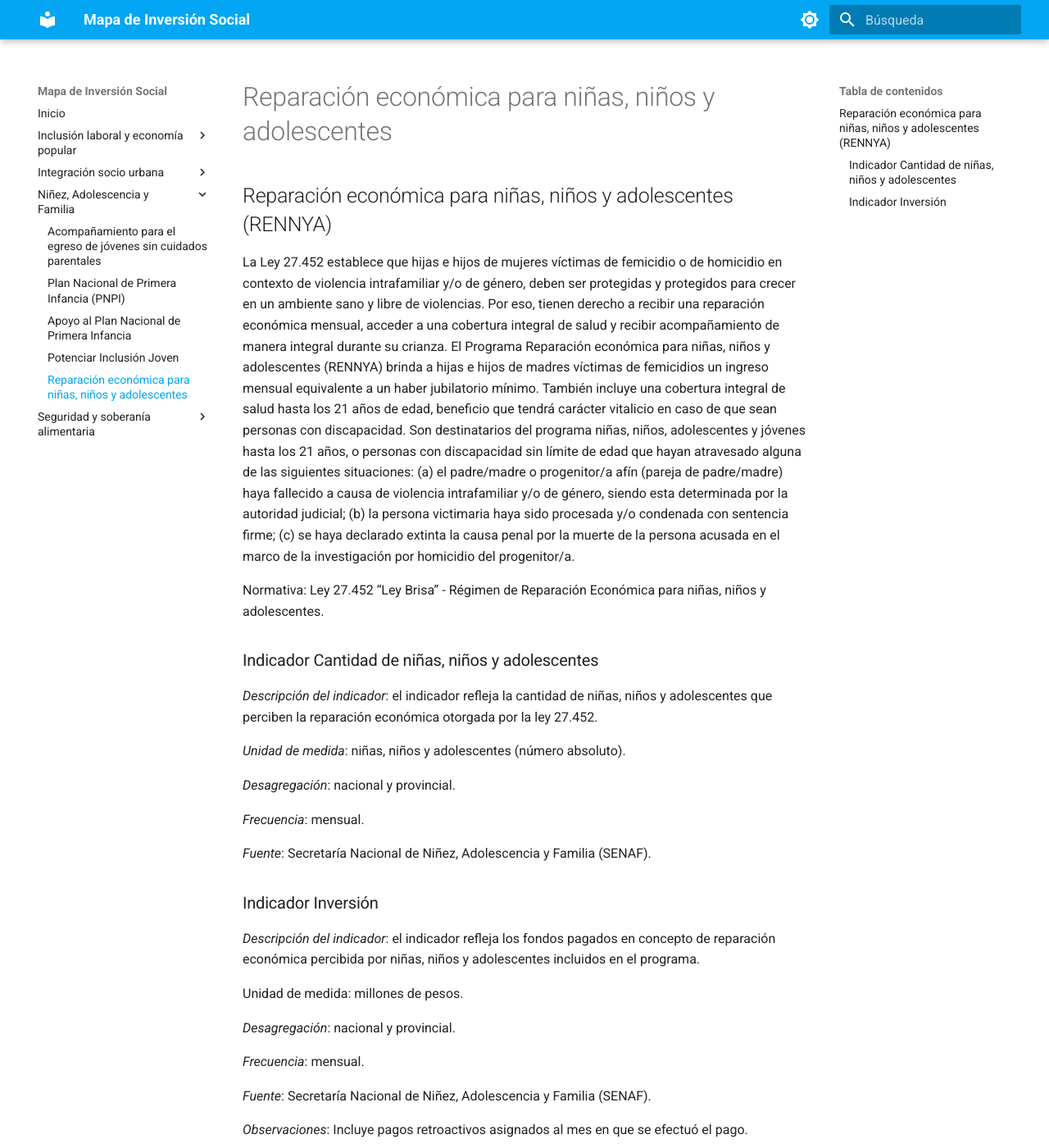
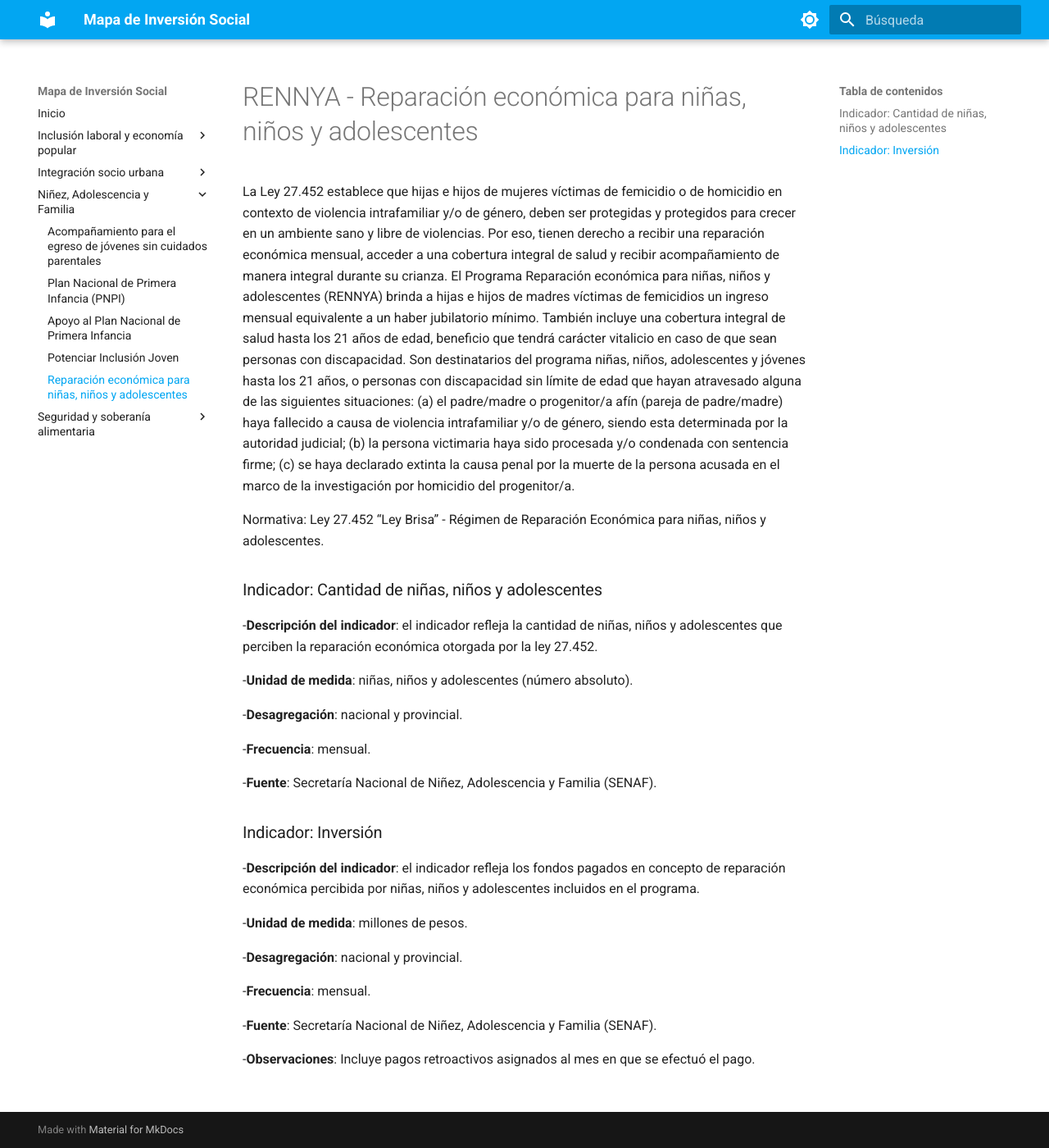
Before and after one commit to datos-desarrollosocial-nacion/metadata-mapa-de-inversion-social, an MkDocs documentation site: the page built from docs/rennya.md, in a window 1280 px wide and 1400 px high. Shown: the whole window at 82% size. Built offline with MkDocs 1.6.1 and Material for MkDocs 9.7.7, drawn with Linux system fonts in a browser that asks for light colours.

Commit message:
Update rennya.md

```diff
--- a/docs/rennya.md
+++ b/docs/rennya.md
@@ -1,31 +1,31 @@
-## Reparación económica para niñas, niños y adolescentes (RENNYA)
+# RENNYA - Reparación económica para niñas, niños y adolescentes
 
 La Ley 27.452 establece que hijas e hijos de mujeres víctimas de femicidio o de homicidio en contexto de violencia intrafamiliar y/o de género, deben ser protegidas y protegidos para crecer en un ambiente sano y libre de violencias. Por eso, tienen derecho a recibir una reparación económica mensual, acceder a una cobertura integral de salud y recibir acompañamiento de manera integral durante su crianza. El Programa Reparación económica para niñas, niños y adolescentes (RENNYA) brinda a hijas e hijos de madres víctimas de femicidios un ingreso mensual equivalente a un haber jubilatorio mínimo. También incluye una cobertura integral de salud hasta los 21 años de edad, beneficio que tendrá carácter vitalicio en caso de que sean personas con discapacidad. Son destinatarios del programa niñas, niños, adolescentes y jóvenes hasta los 21 años, o personas con discapacidad sin límite de edad que hayan atravesado alguna de las siguientes situaciones: (a) el padre/madre o progenitor/a afín (pareja de padre/madre) haya fallecido a causa de violencia intrafamiliar y/o de género, siendo esta determinada por la autoridad judicial; (b) la persona victimaria haya sido procesada y/o condenada con sentencia firme; (c) se haya declarado extinta la causa penal por la muerte de la persona acusada en el marco de la investigación por homicidio del progenitor/a.
 
 Normativa: Ley 27.452 “Ley Brisa” - Régimen de Reparación Económica para niñas, niños y adolescentes.
 
-### Indicador Cantidad de niñas, niños y adolescentes
+### Indicador: Cantidad de niñas, niños y adolescentes
 
-*Descripción del indicador*: el indicador refleja la cantidad de niñas, niños y adolescentes que perciben la reparación económica otorgada por la ley 27.452.
+-**Descripción del indicador**: el indicador refleja la cantidad de niñas, niños y adolescentes que perciben la reparación económica otorgada por la ley 27.452.
 
-*Unidad de medida*: niñas, niños y adolescentes (número absoluto).
+-**Unidad de medida**: niñas, niños y adolescentes (número absoluto).
 
-*Desagregación*: nacional y provincial.
+-**Desagregación**: nacional y provincial.
 
-*Frecuencia*: mensual.
+-**Frecuencia**: mensual.
 
-*Fuente*: Secretaría Nacional de Niñez, Adolescencia y Familia (SENAF).
+-**Fuente**: Secretaría Nacional de Niñez, Adolescencia y Familia (SENAF).
 
-### Indicador Inversión
+### Indicador: Inversión
 
-*Descripción del indicador*: el indicador refleja los fondos pagados en concepto de reparación económica percibida por niñas, niños y adolescentes incluidos en el programa.
+-**Descripción del indicador**: el indicador refleja los fondos pagados en concepto de reparación económica percibida por niñas, niños y adolescentes incluidos en el programa.
 
-Unidad de medida: millones de pesos.
+-**Unidad de medida**: millones de pesos.
 
-*Desagregación*: nacional y provincial.
+-**Desagregación**: nacional y provincial.
 
-*Frecuencia*: mensual.
+-**Frecuencia**: mensual.
 
-*Fuente*: Secretaría Nacional de Niñez, Adolescencia y Familia (SENAF).
+-**Fuente**: Secretaría Nacional de Niñez, Adolescencia y Familia (SENAF).
 
-*Observaciones*: Incluye pagos retroactivos asignados al mes en que se efectuó el pago.
+-**Observaciones**: Incluye pagos retroactivos asignados al mes en que se efectuó el pago.
```
